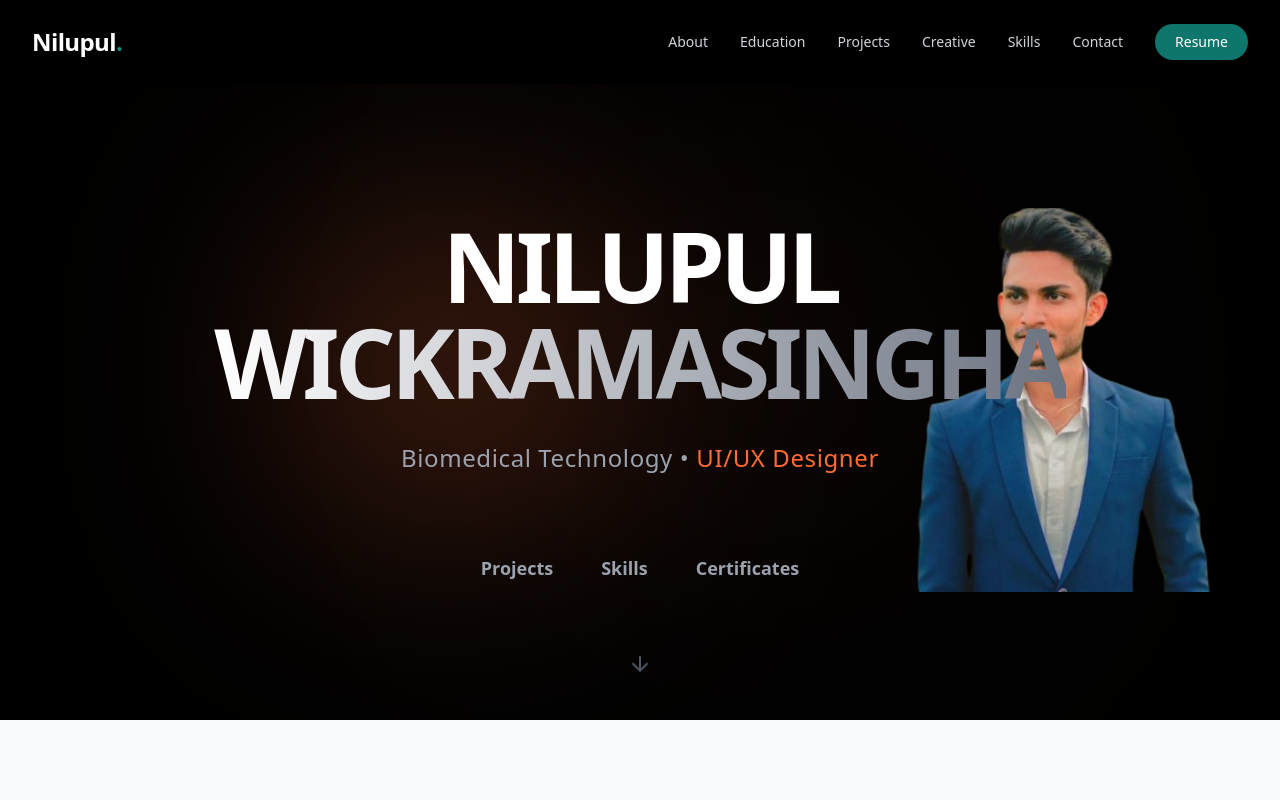
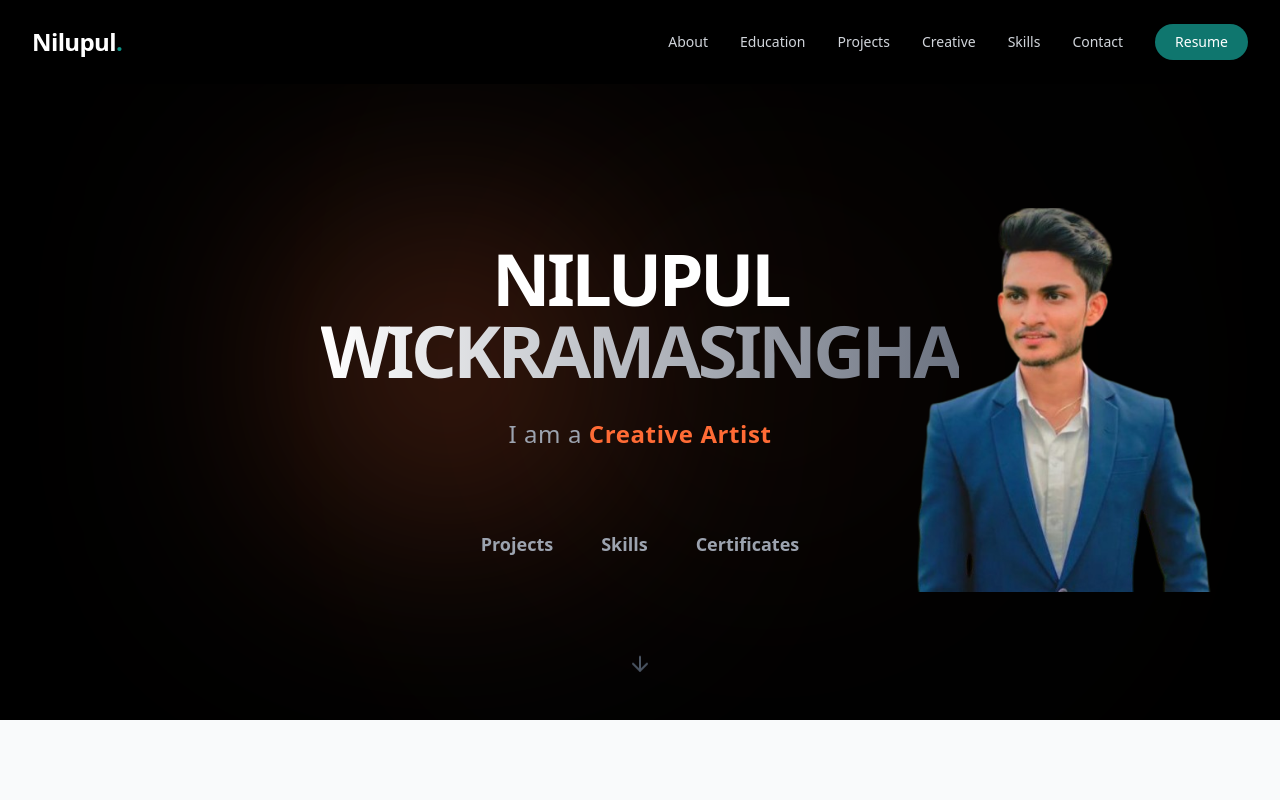
Before and after one commit to Nilupul-Wickramasinghe/My-Portfolio-GWU-BHBT-2022-04, a React (Vite) app: page / in a window 1280 px wide. Shown: the top 800 px of the page. Built offline with nearby package versions, Linux system fonts and the light colour scheme.

Commit message:
UI Update and add CV

```diff
--- a/src/components/CVSection.tsx
+++ b/src/components/CVSection.tsx
@@ -13,7 +13,7 @@ export function CVSection() {
           technology projects.
         </p>
 
-        <a href="#" className="inline-flex items-center gap-3 bg-[#FF6B35] text-white text-lg font-bold px-10 py-5 rounded-full hover:bg-[#ff8559] hover:scale-105 transition-all duration-300 shadow-[0_0_40px_rgba(255,107,53,0.3)]">
+        <a href="https://drive.google.com/file/d/1JCVndSaWhLusNJ23zIHBObRBwN1chval/view?usp=sharing" target="_blank" rel="noopener noreferrer" className="inline-flex items-center gap-3 bg-[#FF6B35] text-white text-lg font-bold px-10 py-5 rounded-full hover:bg-[#ff8559] hover:scale-105 transition-all duration-300 shadow-[0_0_40px_rgba(255,107,53,0.3)]">
           <Download className="w-6 h-6" />
           Download CV
         </a>
--- a/src/components/Hero.tsx
+++ b/src/components/Hero.tsx
@@ -1,8 +1,18 @@
-import React from 'react';
+import React, { useState, useEffect } from 'react';
 import { ArrowDown } from 'lucide-react';
 import portrait from '../my4.png';
 
 export function Hero() {
+  const roles = ['Biomedical Technologist', 'Creative Artist', 'UI/UX Designer', 'Modeler'];
+  const [currentRole, setCurrentRole] = useState(0);
+
+  useEffect(() => {
+    const interval = setInterval(() => {
+      setCurrentRole((prev) => (prev + 1) % roles.length);
+    }, 4000); // Change every 4 seconds
+    return () => clearInterval(interval);
+  }, []);
+
   const scrollToSection = (id: string) => {
     const element = document.getElementById(id);
     if (element) {
@@ -17,7 +27,7 @@ export function Hero() {
       <div className="absolute bottom-1/4 right-1/4 w-96 h-96 bg-[#FF6B35] rounded-full mix-blend-screen filter blur-[128px] opacity-5" />
 
       <div className="z-10 max-w-5xl mx-auto space-y-8">
-        <h1 className="text-5xl md:text-7xl lg:text-8xl font-black tracking-tighter text-white leading-tight">
+        <h1 className="text-5xl md:text-6xl lg:text-7xl font-black tracking-tighter text-white leading-tight">
           NILUPUL
           <br />
           <span className="text-transparent bg-clip-text bg-gradient-to-r from-white to-gray-500">
@@ -26,8 +36,10 @@ export function Hero() {
         </h1>
 
         <p className="text-xl md:text-2xl text-gray-400 font-medium tracking-wide max-w-2xl mx-auto">
-          Biomedical Technology •{' '}
-          <span className="text-[#FF6B35]">UI/UX Designer</span>
+          I am a{' '}
+          <span className="text-[#FF6B35] inline-block min-w-max font-bold">
+            {roles[currentRole]}
+          </span>
         </p>
 
         <nav className="pt-12">
```
Also changed, not shown: 1 other file (tests, documents, lock files or other folders).
